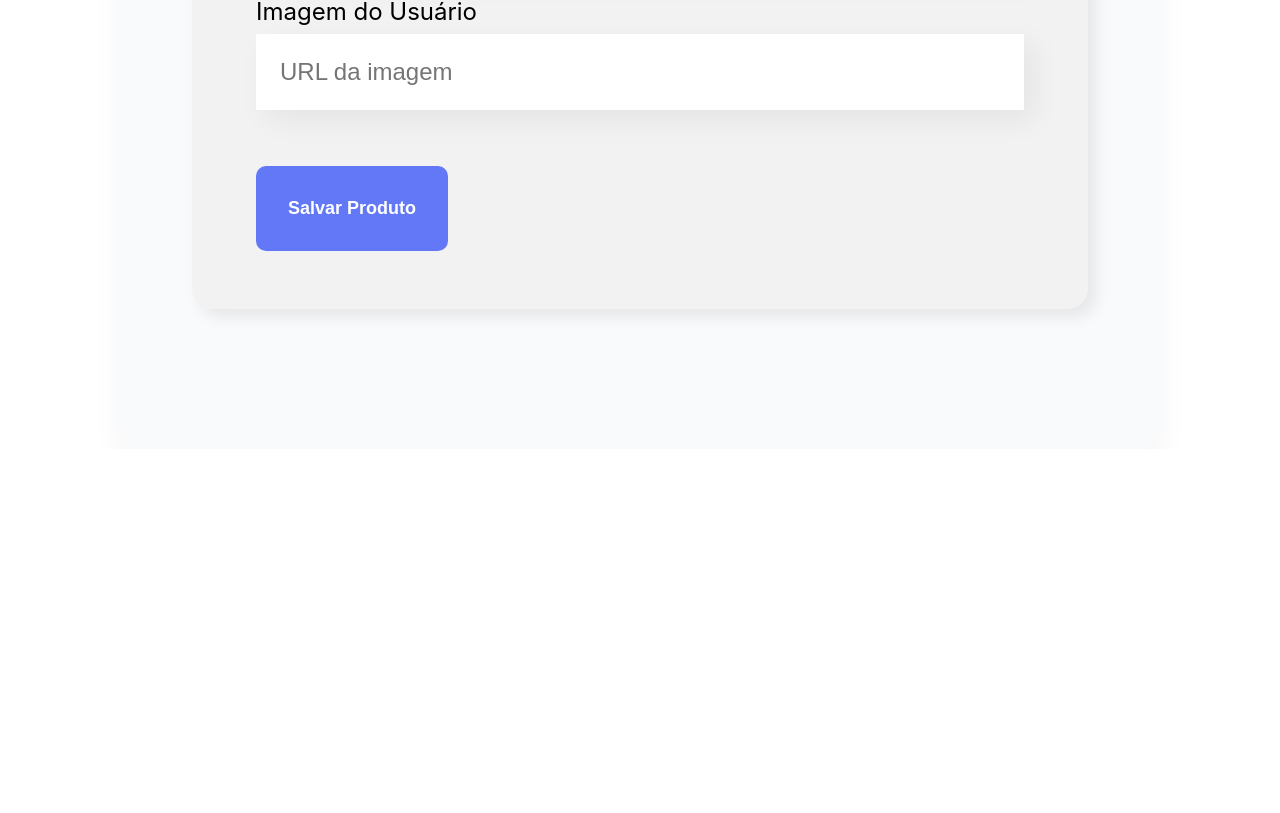
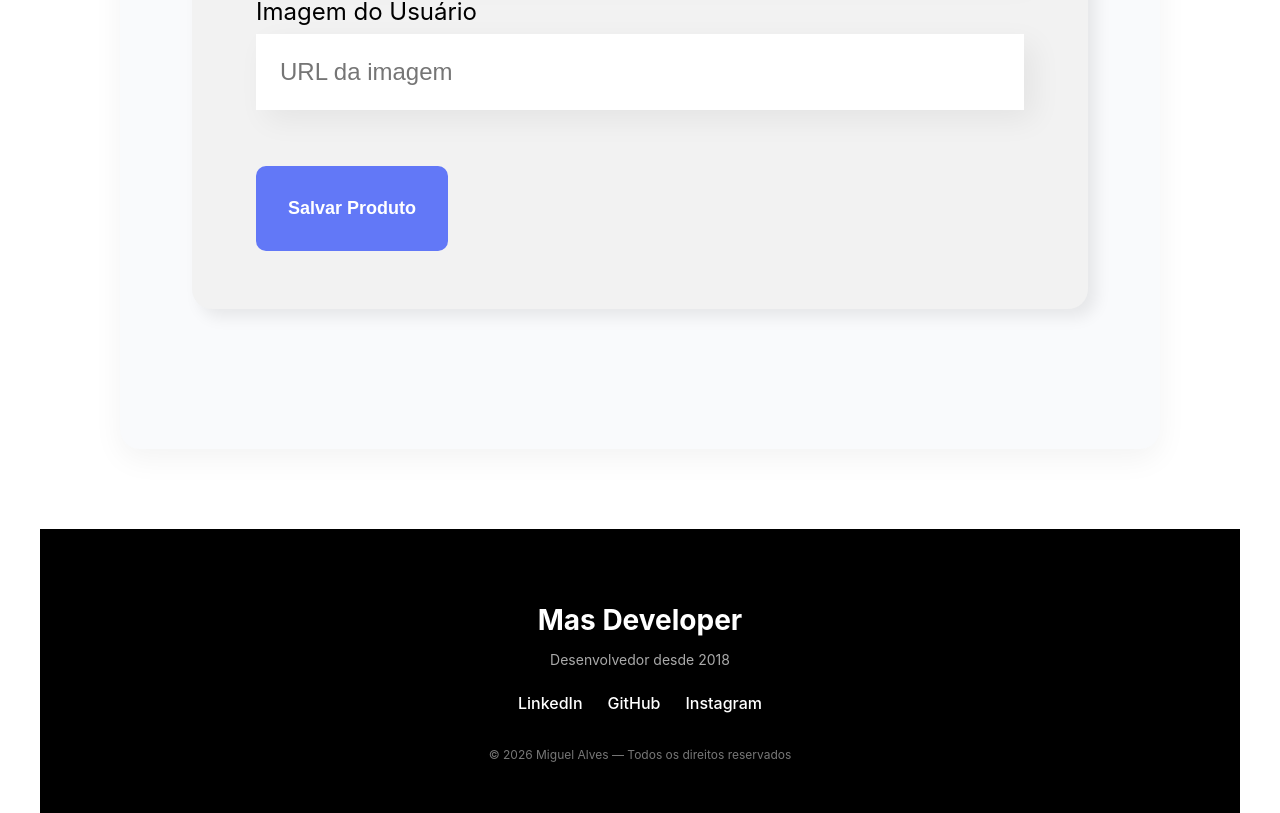
Before and after one commit to Miguel-Silva-Alves/ava-01-prw2, a React (Vite) app: page / in a window 1280 px wide. Shown: the part 2547-3360 px from the top of the page. Before the commit the page ends 2996 px from the top, so only its background shows below. Built offline with nearby package versions, Linux system fonts and the light colour scheme.

Commit message:
:sparkles: feat: add footer on homepage

```diff
--- a/src/App.jsx
+++ b/src/App.jsx
@@ -3,6 +3,7 @@ import './App.css'
 import Area from './components/area/area'
 import Banner from './components/banner/banner'
 import BrandSection from './components/brand/brandSection'
+import Footer from './components/footer/footer'
 import Forms from './components/forms/forms'
 import HorizontalSections from './components/section/horizontalSections'
 
@@ -104,6 +105,8 @@ function App() {
             itens={sections.map(s => s.name)} // dropdown com as sections
           />
         </div>
+
+        <Footer />
       </div>
 
 
--- /dev/null
+++ b/src/components/footer/footer.css
@@ -0,0 +1,47 @@
+.footer {
+  background-color: #000;
+  color: #fff;
+  padding: 50px 20px;
+  margin-top: 80px;
+}
+
+.footer-content {
+  max-width: 1000px;
+  margin: 0 auto;
+  text-align: center;
+}
+
+.footer-title {
+  font-size: 28px;
+  font-weight: bold;
+  margin-bottom: 10px;
+}
+
+.footer-subtitle {
+  font-size: 14px;
+  color: #aaa;
+  margin-bottom: 25px;
+}
+
+.footer-socials {
+  display: flex;
+  justify-content: center;
+  gap: 25px;
+  margin-bottom: 30px;
+}
+
+.footer-socials a {
+  color: #fff;
+  text-decoration: none;
+  font-weight: 500;
+  transition: 0.2s;
+}
+
+.footer-socials a:hover {
+  color: #6278F7;
+}
+
+.footer-copy {
+  font-size: 12px;
+  color: #777;
+}
--- /dev/null
+++ b/src/components/footer/footer.jsx
@@ -0,0 +1,37 @@
+import './footer.css'
+
+const Footer = () => {
+  return (
+    <footer className="footer">
+      <div className="footer-content">
+
+        <h2 className="footer-title">Mas Developer</h2>
+
+        <p className="footer-subtitle">
+          Desenvolvedor desde 2018
+        </p>
+
+        <div className="footer-socials">
+          <a href="https://www.linkedin.com/in/miguel-alves-746690225/" target="_blank" rel="noreferrer">
+            LinkedIn
+          </a>
+
+          <a href="https://github.com/Miguel-Silva-Alves" target="_blank" rel="noreferrer">
+            GitHub
+          </a>
+
+          <a href="https://www.instagram.com/miguelsilva.fiel?igsh=MWxtZTFlOGgxanYyYw==" target="_blank" rel="noreferrer">
+            Instagram
+          </a>
+        </div>
+
+        <span className="footer-copy">
+          © {new Date().getFullYear()} Miguel Alves — Todos os direitos reservados
+        </span>
+
+      </div>
+    </footer>
+  )
+}
+
+export default Footer
```
